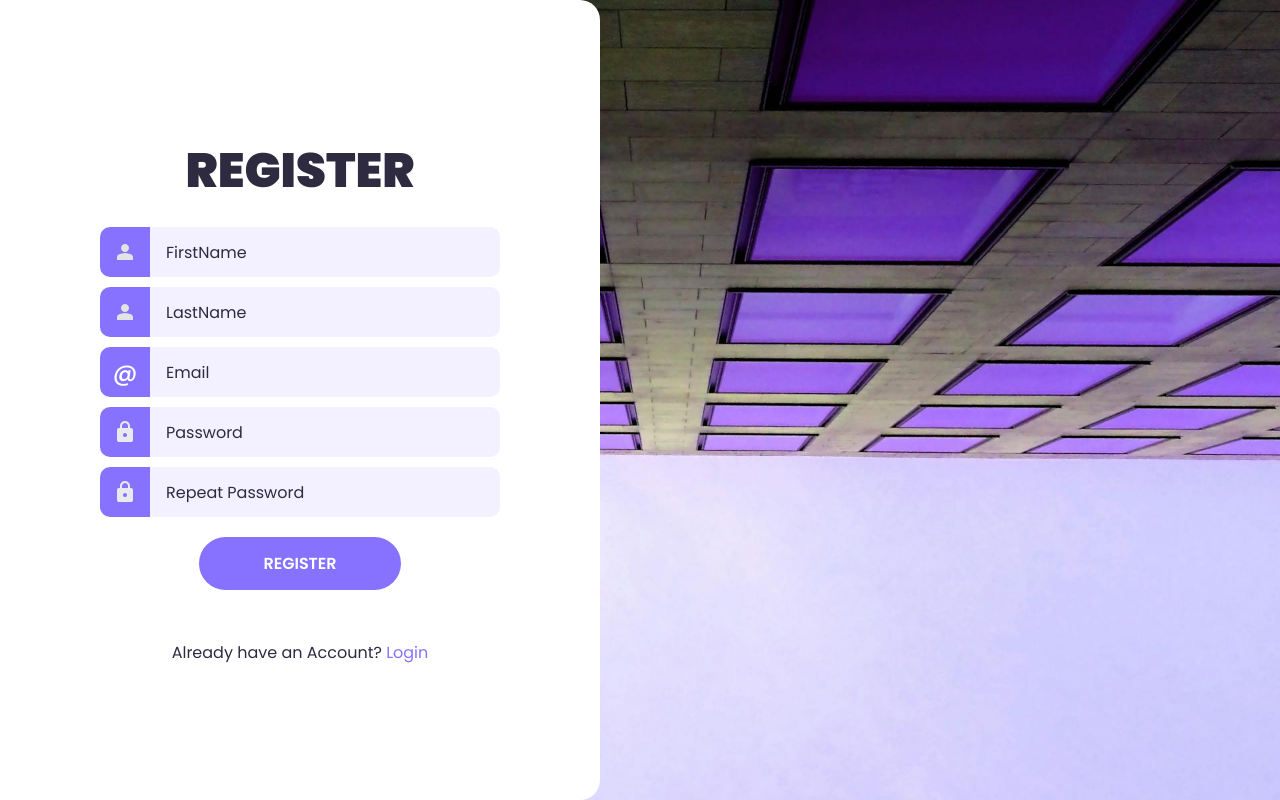
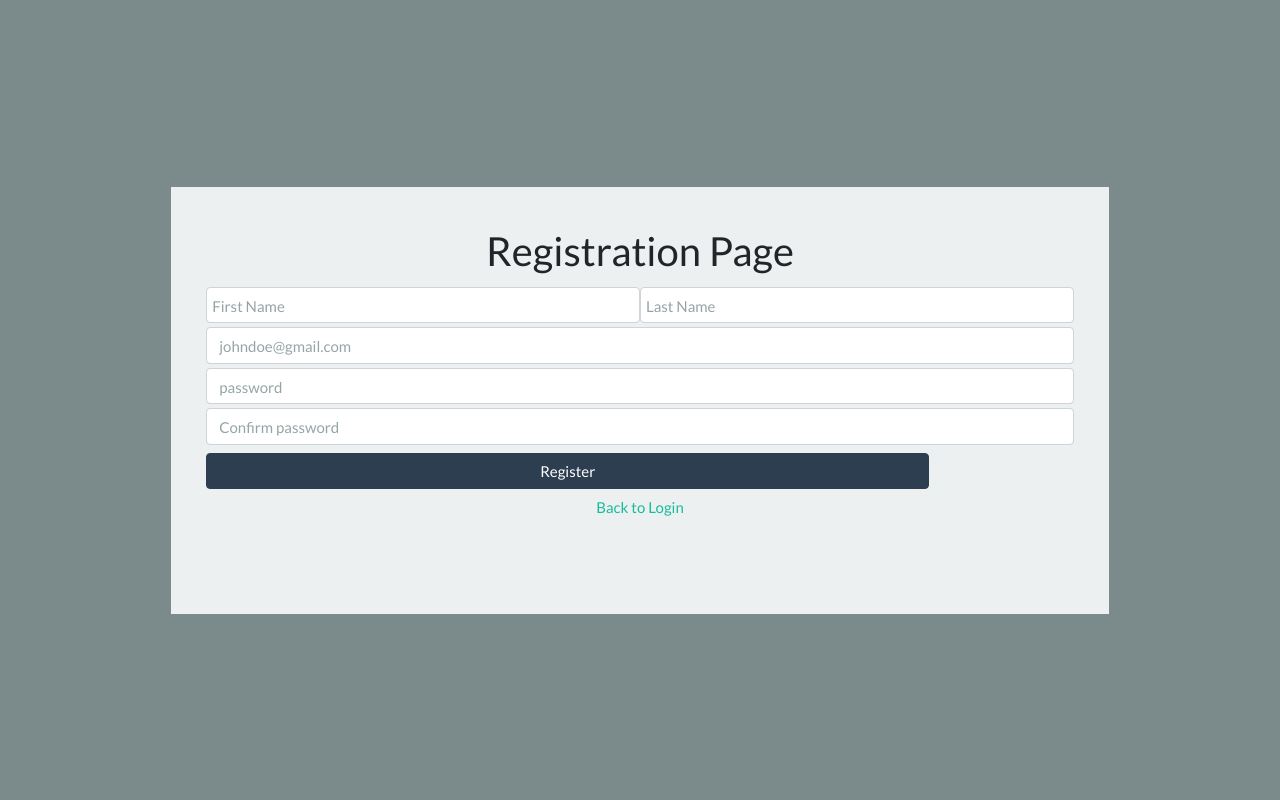
Before and after one commit to BSchoenth245/CSC3100_FinalProject, a plain HTML site: page Content/registration.html in a window 1280 px wide. Drawn offline with nearby package versions, Linux system fonts and the light colour scheme; some packages are replaced by stand-ins of ours; a script that the page names is missing.

Commit message:
strange change

```diff
--- a/Content/registration.html
+++ b/Content/registration.html
@@ -3,53 +3,41 @@
 <head>
     <meta charset="UTF-8">
     <meta name="viewport" content="width=device-width, initial-scale=1.0">
-    <title>Registration</title>
-    <link rel="stylesheet" href="../style/style.css">
+    <title>Document</title>
+    <link href="https://cdn.jsdelivr.net/npm/bootswatch@4.5.2/dist/flatly/bootstrap.min.css" rel="stylesheet">
+    <link href="https://cdn.jsdelivr.net/npm/bootstrap-icons/font/bootstrap-icons.css" rel="stylesheet">
 </head>
 <body>
-    <div class="wrapper">
-        <h1>Register</h1>
-        <form>
-            <div>
-                <label for="txtFirstName">
-                    <svg xmlns="http://www.w3.org/2000/svg" height="24px" viewBox="0 -960 960 960" width="24px" fill="#e3e3e3"><path d="M480-480q-66 0-113-47t-47-113q0-66 47-113t113-47q66 0 113 47t47 113q0 66-47 113t-113 47ZM160-160v-112q0-34 17.5-62.5T224-378q62-31 126-46.5T480-440q66 0 130 15.5T736-378q29 15 46.5 43.5T800-272v112H160Z"/></svg>
-                </label>
-                <input type="text" name="firstname" id="txtFirstName" placeholder="FirstName" aria-label="First Name">
+    <div id="Register">
+        <div class="col-12 vh-100 bg-dark d-flex justify-content-center align-items-center">
+            <div class="card-body bg-light col-9 d-flex flex-column justify-content-center align-items-center">
+                <div class="card-body mb-5">
+                    <h2 class="col-12 text-center">Registration Page</h2>
+                    <div class="d-flex justify-content-center">
+
+                    </div>
+                    <div class="form-row align-items-center">
+                        <input id="txtFirstName" class="form-control col-6 mt-1 pt-2" placeholder="First Name" aria-label="first name">
+                        <input id="txtLastName" class="form-control col-6 mt-1 pt-2 " placeholder="Last Name" aria-label="last name">
+
+                        <input id="txtRegUsername" class="form-control mt-1 pt-2" type="email" placeholder="johndoe@gmail.com" aria-label="email">
+                        <input id="txtRegPassword" class="form-control mt-1 pt-2" type="password" placeholder="password" aria-label="password">
+                        <input id="txtConfirmPassword" class="form-control mt-1 pt-2" type="password" placeholder="Confirm password" aria-label="Confirm password">
+                        <button class="btn btn-primary col-10 mt-2" type="button" id="btnRegister" data-href="../index.html">
+                            Register
+                        </button>
+
+                    </div>
+                    <a href="../index.html"><button class="btn btn-link col-12 mt-0" type="button" id="btnSwapRegister">Back to Login</button></a>
+                </div>
             </div>
-            <div>
-                <label for="txtLastName">
-                    <svg xmlns="http://www.w3.org/2000/svg" height="24px" viewBox="0 -960 960 960" width="24px" fill="#e3e3e3"><path d="M480-480q-66 0-113-47t-47-113q0-66 47-113t113-47q66 0 113 47t47 113q0 66-47 113t-113 47ZM160-160v-112q0-34 17.5-62.5T224-378q62-31 126-46.5T480-440q66 0 130 15.5T736-378q29 15 46.5 43.5T800-272v112H160Z"/></svg>
-                </label>
-                <input type="text" name="lastname" id="txtLastName" placeholder="LastName" aria-label="Last Name">
-            </div>
-            <div>
-                <label for="txtRegUsername">
-                    <span>@</span>
-                </label>
-                <input type="email" name="email" id="txtRegUsername" placeholder="Email" aria-label="Email">
-            </div>
-            <div>
-                <label for="txtRegPassword">
-                    <svg xmlns="http://www.w3.org/2000/svg" height="24px" viewBox="0 -960 960 960" width="24px" fill="#e8eaed"><path d="M240-80q-33 0-56.5-23.5T160-160v-400q0-33 23.5-56.5T240-640h40v-80q0-83 58.5-141.5T480-920q83 0 141.5 58.5T680-720v80h40q33 0 56.5 23.5T800-560v400q0 33-23.5 56.5T720-80H240Zm240-200q33 0 56.5-23.5T560-360q0-33-23.5-56.5T480-440q-33 0-56.5 23.5T400-360q0 33 23.5 56.5T480-280ZM360-640h240v-80q0-50-35-85t-85-35q-50 0-85 35t-35 85v80Z"/></svg>
-                </label>
-                <input type="password" name="password" id="txtRegPassword" placeholder="Password" aria-label="password">
-            </div>
-            <div>
-                <label for="txtConfirmPassword">
-                    <svg xmlns="http://www.w3.org/2000/svg" height="24px" viewBox="0 -960 960 960" width="24px" fill="#e8eaed"><path d="M240-80q-33 0-56.5-23.5T160-160v-400q0-33 23.5-56.5T240-640h40v-80q0-83 58.5-141.5T480-920q83 0 141.5 58.5T680-720v80h40q33 0 56.5 23.5T800-560v400q0 33-23.5 56.5T720-80H240Zm240-200q33 0 56.5-23.5T560-360q0-33-23.5-56.5T480-440q-33 0-56.5 23.5T400-360q0 33 23.5 56.5T480-280ZM360-640h240v-80q0-50-35-85t-85-35q-50 0-85 35t-35 85v80Z"/></svg>
-                </label>
-                <input type="password" name="repeat-password" id="txtConfirmPassword" placeholder="Repeat Password" aria-label="repeat password">
-            </div>
-            <button type="button" id="btnRegister">Register</button>
-        </form>
-        <p>
-            Already have an Account?
-            <a href="login.html" id="btnSwapRegister">Login</a>
-        </p>
+        </div>
+    </div>
 
-    </div>
-    <script defer src="https://code.jquery.com/jquery-3.7.1.min.js" integrity="sha256-/JqT3SQfawRcv/BIHPThkBvs0OEvtFFmqPF/lYI/Cxo=" crossorigin="anonymous"></script>
-    <script defer src="https://cdn.jsdelivr.net/npm/sweetalert2@11"></script>
-    <script defer src="../js/app.js"></script>
+    <script src="https://code.jquery.com/jquery-3.7.1.min.js" integrity="sha256-/JqT3SQfawRcv/BIHPThkBvs0OEvtFFmqPF/lYI/Cxo=" crossorigin="anonymous"></script>
+    <script src="https://cdn.jsdelivr.net/npm/bootstrap@5.3.3/dist/js/bootstrap.bundle.min.js" integrity="sha384-YvpcrYf0tY3lHB60NNkmXc5s9fDVZLESaAA55NDzOxhy9GkcIdslK1eN7N6jIeHz" crossorigin="anonymous"></script>
+    <script src="https://cdn.jsdelivr.net/npm/sweetalert2@11"></script>
+    <script src="../js/app.js"></script>
+
 </body>
 </html>
```
